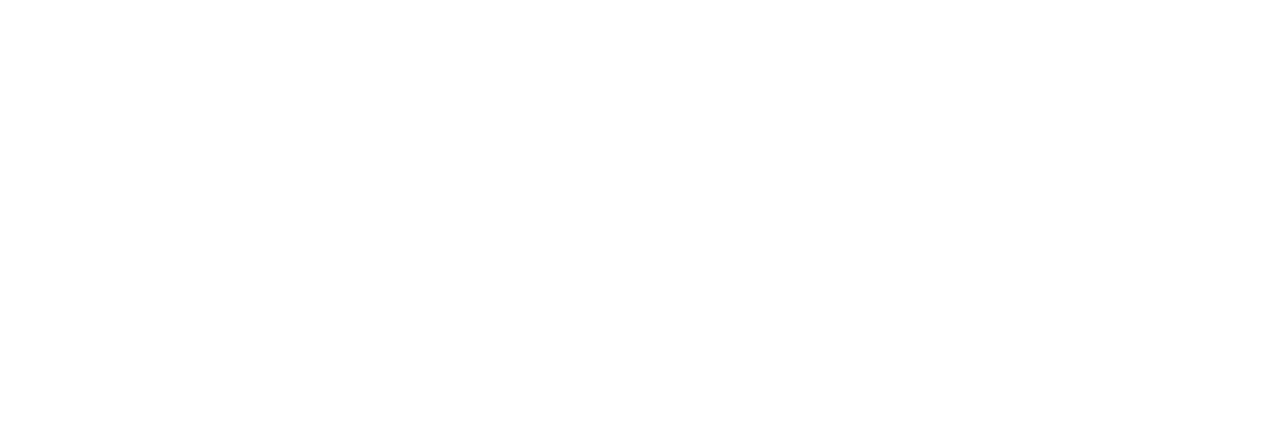
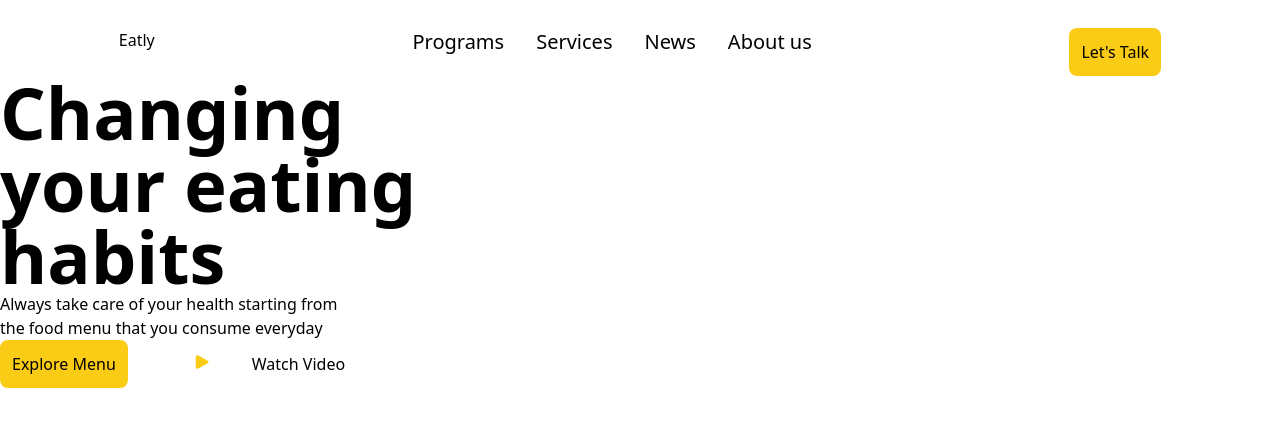
Before and after one commit to NatiDeme/react-landing-page, a React (Vite) app: page / in a window 1280 px wide. Shown: the top 426 px of the page. Built offline with nearby package versions, Linux system fonts and the light colour scheme.

Commit message:
Add landing page and navbar structure

```diff
--- a/src/App.jsx
+++ b/src/App.jsx
@@ -1,5 +1,13 @@
+import Landingmain from "./components/landingmain";
+import Navbar from "./components/navbar";
+
 function App() {
-  return <div></div>;
+  return (
+    <div>
+      <Navbar />
+      <Landingmain />
+    </div>
+  );
 }
 
 export default App;
--- /dev/null
+++ b/src/components/landingmain.jsx
@@ -0,0 +1,40 @@
+import React from "react";
+
+export default function Landingmain() {
+  return (
+    <div>
+      <div>
+        <div>
+          <p className="text-7xl w-[28rem] font-black">
+            Changing your eating habits
+          </p>
+          <p className="w-[22rem]">
+            Always take care of your health starting from the food menu that you
+            consume everyday
+          </p>
+          <div className="flex gap-16 items-center">
+            <button className="bg-yellow-400 p-3 rounded-lg">
+              Explore Menu
+            </button>
+            <button className="flex gap-10">
+              <svg
+                xmlns="http://www.w3.org/2000/svg"
+                viewBox="0 0 24 24"
+                fill="currentColor"
+                className="w-5 h-5 text-yellow-400"
+              >
+                <path
+                  fillRule="evenodd"
+                  d="M4.5 5.653c0-1.426 1.529-2.33 2.779-1.643l11.54 6.348c1.295.712 1.295 2.573 0 3.285L7.28 19.991c-1.25.687-2.779-.217-2.779-1.643V5.653z"
+                  clipRule="evenodd"
+                />
+              </svg>
+              <span>Watch Video</span>
+            </button>
+          </div>
+        </div>
+        <div></div>
+      </div>
+    </div>
+  );
+}
--- /dev/null
+++ b/src/components/navbar.jsx
@@ -0,0 +1,18 @@
+import React from "react";
+
+export default function Navbar() {
+  return (
+    <div>
+      <div className="flex gap-5 justify-around pt-7">
+        <p>Eatly</p>
+        <ul className="flex gap-8 text-xl">
+          <li>Programs</li>
+          <li>Services</li>
+          <li>News</li>
+          <li>About us</li>
+        </ul>
+        <button className="bg-yellow-400 p-3 rounded-lg">Let's Talk</button>
+      </div>
+    </div>
+  );
+}
```
